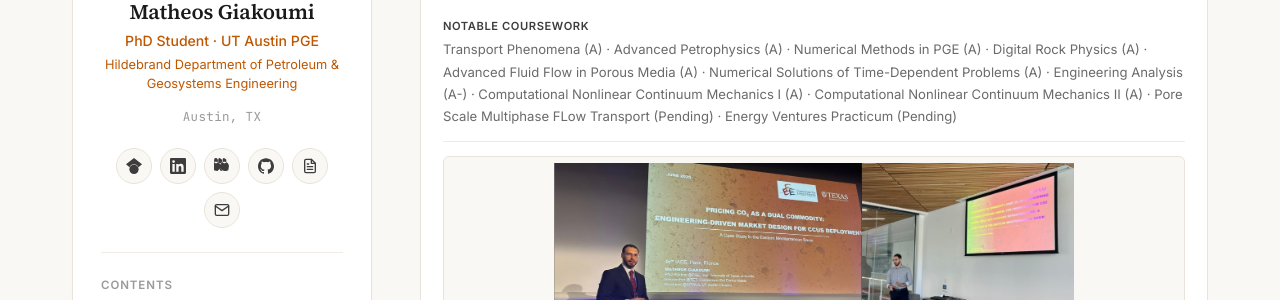
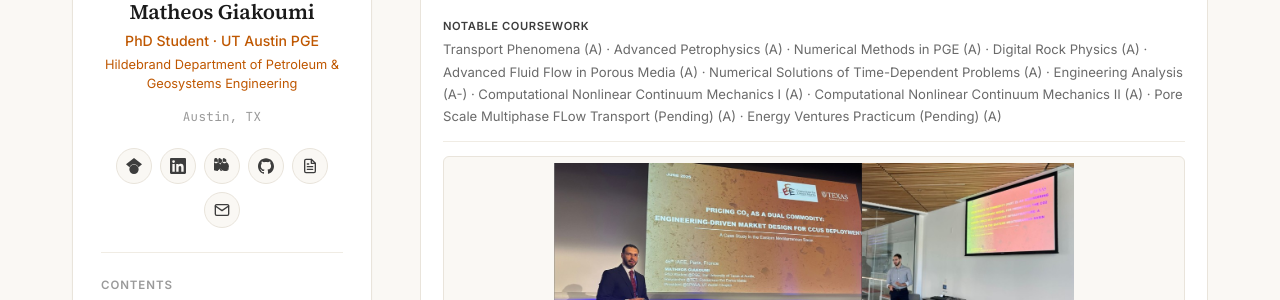
Before and after one commit to MatheosGiakoumi/matheosgiakoumi.github.io, a Jekyll site: the page built from index.md, in a window 1280 px wide and 900 px high, scrolled down 1826 px. Shown: the part 219-519 px from the top of the window. Built offline with Jekyll 4.4.1, drawn with Linux system fonts in a browser that asks for light colours.

Commit message:
Update education.yml

```diff
--- a/_data/education.yml
+++ b/_data/education.yml
@@ -31,8 +31,8 @@
     - "Engineering Analysis (A-)"
     - "Computational Nonlinear Continuum Mechanics I (A)"
     - "Computational Nonlinear Continuum Mechanics II (A)"
-    - "Pore Scale Multiphase FLow Transport (Pending)"
-    - "Energy Ventures Practicum (Pending)"
+    - "Pore Scale Multiphase FLow Transport (Pending) (A)"
+    - "Energy Ventures Practicum (Pending) (A)"
 
 
 - degree: "MBA — Energy & Environmental Management and Economics (MEDEA)"
```
